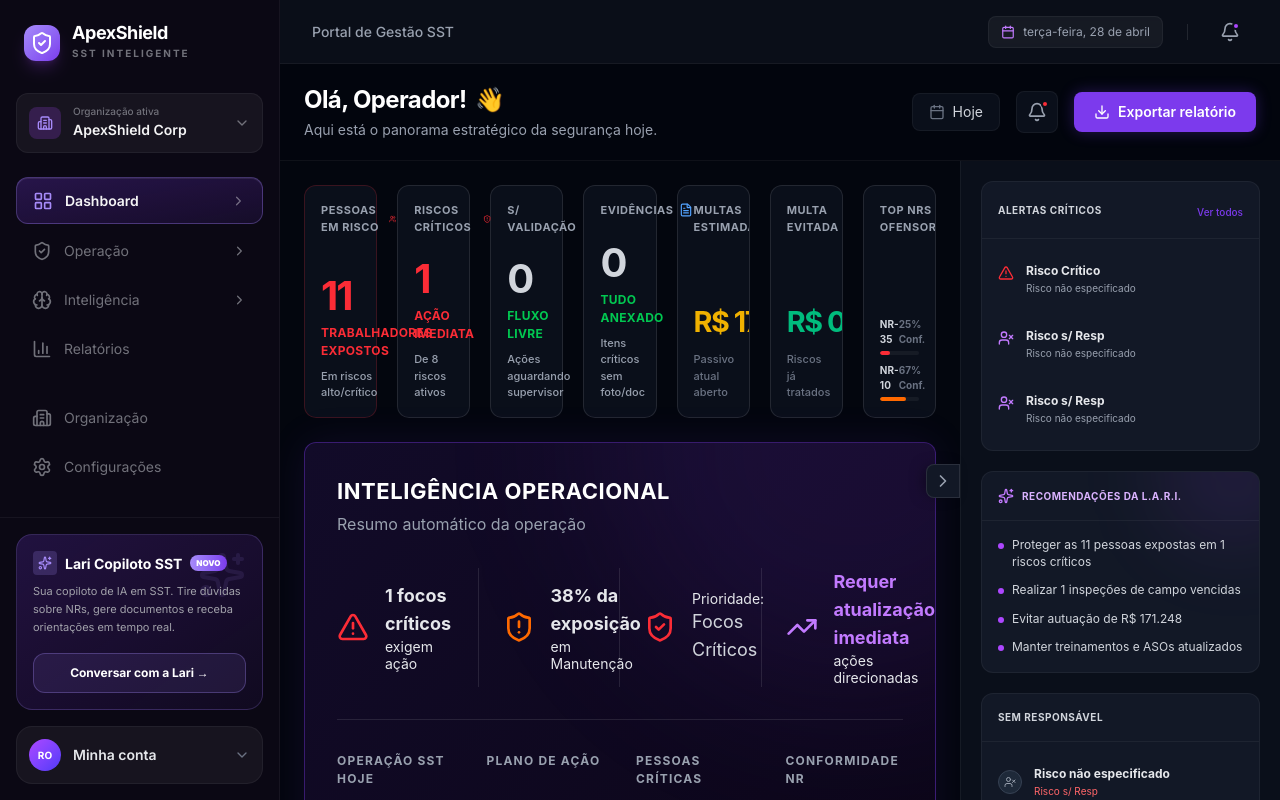
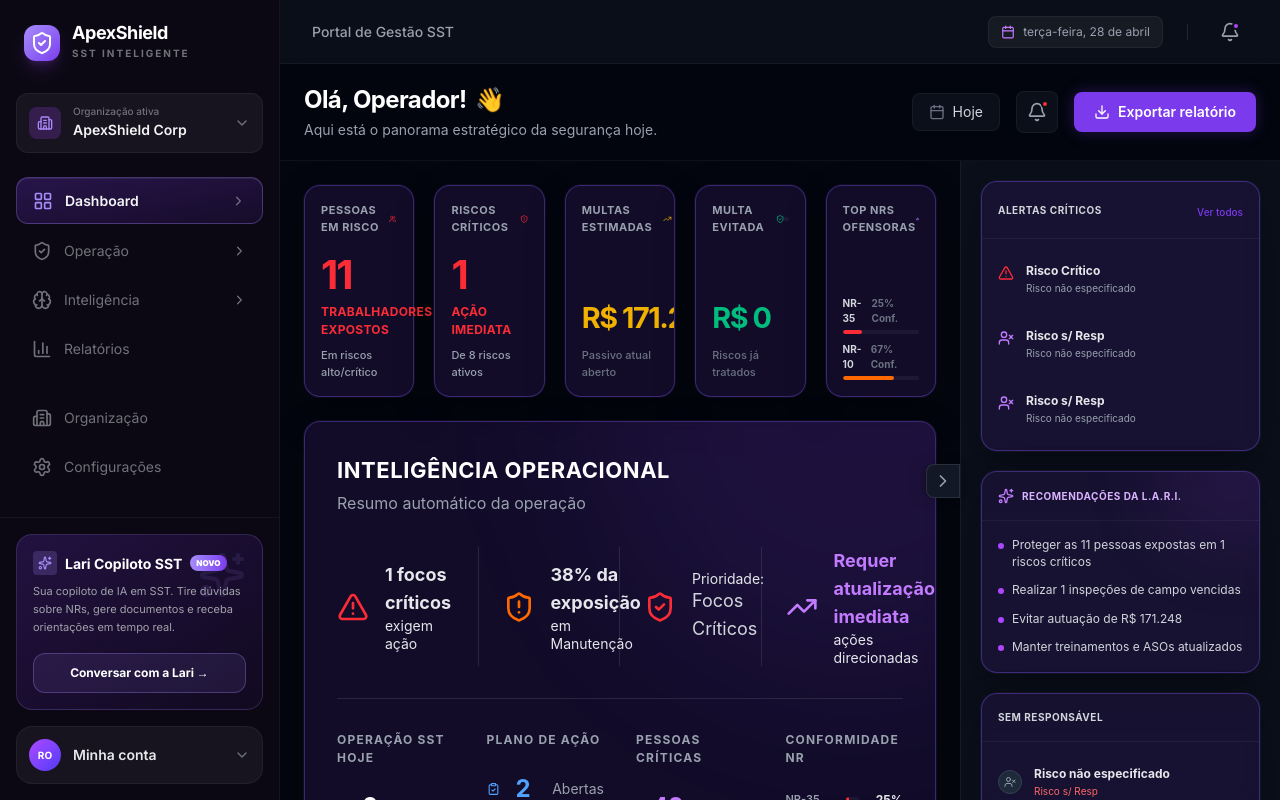
Before and after one commit to D0DZER44/Larion, a Next.js app: page / in a window 1280 px wide. Built offline with nearby package versions, Linux system fonts and the light colour scheme.

Commit message:
feat: Update dashboard card styling and layout
Refactor dashboard KPI card styling to use a new consistent visual theme with subtle animations. Adjust grid layout to accommodate potential future additions.

```diff
--- a/app/page.tsx
+++ b/app/page.tsx
@@ -890,9 +890,9 @@ export default function Dashboard() {
           </button>
 
           {/* KPIs SUPERIORES */}
-          <div className="grid grid-cols-1 md:grid-cols-3 xl:grid-cols-7 gap-5">
+          <div className="grid grid-cols-1 md:grid-cols-3 xl:grid-cols-5 gap-5">
             {/* NOVO KPI 0: Pessoas Expostas */}
-            <div className="bg-[#0a0f1a] p-4 rounded-xl border border-red-500/20 hover:border-red-500/50 transition-all duration-300 flex flex-col justify-between group relative flex-1">
+            <div className="bg-[rgba(46,24,88,0.38)] p-4 rounded-[16px] border border-[rgba(139,92,246,0.35)] shadow-[0_0_0_1px_rgba(139,92,246,0.08),0_18px_40px_rgba(0,0,0,0.28)] backdrop-blur-sm transition-all duration-300 hover:border-[rgba(168,85,247,0.55)] hover:bg-[rgba(55,28,105,0.48)] hover:shadow-[0_0_24px_rgba(139,92,246,0.16)] flex flex-col justify-between group relative flex-1">
               <div className="flex items-center justify-between mb-4 relative z-10">
                 <span className="text-[11px] font-bold text-gray-400 uppercase tracking-wider flex items-center gap-1.5">
                   Pessoas em Risco <Users className="w-3.5 h-3.5 text-red-500" />
@@ -915,7 +915,7 @@ export default function Dashboard() {
             </div>
 
             {/* KPI 1: Riscos Críticos Abertos */}
-            <div className="bg-[#0a0f1a] p-4 rounded-xl border border-white/10 hover:border-[#7c3aed]/50 transition-all duration-300 flex flex-col justify-between group relative flex-1">
+            <div className="bg-[rgba(46,24,88,0.38)] p-4 rounded-[16px] border border-[rgba(139,92,246,0.35)] shadow-[0_0_0_1px_rgba(139,92,246,0.08),0_18px_40px_rgba(0,0,0,0.28)] backdrop-blur-sm transition-all duration-300 hover:border-[rgba(168,85,247,0.55)] hover:bg-[rgba(55,28,105,0.48)] hover:shadow-[0_0_24px_rgba(139,92,246,0.16)] flex flex-col justify-between group relative flex-1">
               <div className="flex items-center justify-between mb-4 relative z-10">
                 <span className="text-[11px] font-bold text-gray-400 uppercase tracking-wider flex items-center gap-1.5">
                   Riscos Críticos <ShieldAlert className="w-3.5 h-3.5 text-red-500" />
@@ -933,52 +933,8 @@ export default function Dashboard() {
               </div>
             </div>
 
-            {/* KPI 3: Ações s/ Validação */}
-            <div className="bg-[#0a0f1a] p-4 rounded-xl border border-white/10 hover:border-[#7c3aed]/50 transition-all duration-300 flex flex-col justify-between group relative flex-1">
-              <div className="flex items-center justify-between mb-4">
-                <span className="text-[11px] font-bold text-gray-400 uppercase tracking-wider group-hover:text-gray-300 transition-colors">s/ Validação</span>
-                <CheckSquare className={`w-4 h-4 ${metrics.actionsAwaitingValidation > 0 ? 'text-orange-500' : 'text-gray-500'}`} />
-              </div>
-              <div className="mt-auto pt-2">
-                <div className={`text-[2.5rem] leading-none font-bold tracking-tighter mb-2 ${metrics.actionsAwaitingValidation > 0 ? 'text-orange-500' : 'text-gray-300'}`}>
-                  {metrics.actionsAwaitingValidation}
-                </div>
-                {metrics.actionsAwaitingValidation > 0 ? (
-                  <div className="text-[12px] text-orange-500 font-bold mb-2 uppercase tracking-wide">Aguardando Aval</div>
-                ) : (
-                  <div className="text-[12px] text-green-500 font-bold mb-2 uppercase tracking-wide">Fluxo Livre</div>
-                )}
-                <div className="flex flex-col gap-1 text-[11px] text-gray-400 font-medium">
-                   Ações aguardando supervisor
-                </div>
-              </div>
-            </div>
-
-            {/* KPI 4: Evidências Pendentes */}
-            <div className="bg-[#0a0f1a] p-4 rounded-xl border border-white/10 hover:border-[#7c3aed]/50 transition-all duration-300 flex flex-col justify-between group relative flex-1">
-              <div className="flex items-center justify-between mb-4 relative z-10">
-                <span className="text-[11px] font-bold text-gray-400 uppercase tracking-wider flex items-center gap-1.5">
-                  Evidências <FileText className="w-3.5 h-3.5 text-blue-400" />
-                </span>
-                <Info className="w-4 h-4 text-gray-500 opacity-50" />
-              </div>
-              <div className="relative z-10 mt-auto flex flex-col pt-1">
-                <div className={`text-[2.5rem] leading-none font-bold tracking-tighter mb-2 ${metrics.missingEvidenceCount > 0 ? 'text-blue-400' : 'text-gray-300'}`}>
-                  {metrics.missingEvidenceCount}
-                </div>
-                {metrics.missingEvidenceCount > 0 ? (
-                  <div className="text-[12px] text-blue-400 font-bold mb-2 uppercase tracking-wide">Anexo Pendente</div>
-                ) : (
-                  <div className="text-[12px] text-green-500 font-bold mb-2 uppercase tracking-wide">Tudo Anexado</div>
-                )}
-                <div className="flex items-center gap-1.5 text-[11px] font-medium text-gray-400">
-                  <span>Itens críticos sem foto/doc</span>
-                </div>
-              </div>
-            </div>
-
             {/* KPI 5: Multas Estimadas em Aberto */}
-            <div className="bg-[#0a0f1a] p-4 rounded-xl border border-white/10 hover:border-[#7c3aed]/50 transition-all duration-300 relative overflow-hidden flex flex-col justify-between group flex-1">
+            <div className="bg-[rgba(46,24,88,0.38)] p-4 rounded-[16px] border border-[rgba(139,92,246,0.35)] shadow-[0_0_0_1px_rgba(139,92,246,0.08),0_18px_40px_rgba(0,0,0,0.28)] backdrop-blur-sm transition-all duration-300 hover:border-[rgba(168,85,247,0.55)] hover:bg-[rgba(55,28,105,0.48)] hover:shadow-[0_0_24px_rgba(139,92,246,0.16)] relative overflow-hidden flex flex-col justify-between group flex-1">
               <div className="flex items-center justify-between mb-4 relative z-10">
                 <span className="text-[11px] font-bold text-gray-400 uppercase tracking-wider flex items-center gap-1.5">
                   Multas Estimadas <TrendingUp className="w-3.5 h-3.5 text-yellow-500" />
@@ -996,7 +952,7 @@ export default function Dashboard() {
             </div>
 
             {/* KPI 6: Multa Evitada */}
-            <div className="bg-[#0a0f1a] p-4 rounded-xl border border-white/10 hover:border-[#7c3aed]/50 transition-all duration-300 relative overflow-hidden flex flex-col justify-between group flex-1">
+            <div className="bg-[rgba(46,24,88,0.38)] p-4 rounded-[16px] border border-[rgba(139,92,246,0.35)] shadow-[0_0_0_1px_rgba(139,92,246,0.08),0_18px_40px_rgba(0,0,0,0.28)] backdrop-blur-sm transition-all duration-300 hover:border-[rgba(168,85,247,0.55)] hover:bg-[rgba(55,28,105,0.48)] hover:shadow-[0_0_24px_rgba(139,92,246,0.16)] relative overflow-hidden flex flex-col justify-between group flex-1">
               <div className="flex items-center justify-between mb-4 relative z-10">
                 <span className="text-[11px] font-bold text-gray-400 uppercase tracking-wider flex items-center gap-1.5">
                   Multa Evitada <ShieldCheck className="w-3.5 h-3.5 text-emerald-500" />
@@ -1014,7 +970,7 @@ export default function Dashboard() {
             </div>
 
             {/* KPI 7: NRs com mais Não Conformidades */}
-            <div className="bg-[#0a0f1a] p-4 rounded-xl border border-white/10 hover:border-[#7c3aed]/50 transition-all duration-300 flex flex-col justify-between group relative flex-1 overflow-hidden">
+            <div className="bg-[rgba(46,24,88,0.38)] p-4 rounded-[16px] border border-[rgba(139,92,246,0.35)] shadow-[0_0_0_1px_rgba(139,92,246,0.08),0_18px_40px_rgba(0,0,0,0.28)] backdrop-blur-sm transition-all duration-300 hover:border-[rgba(168,85,247,0.55)] hover:bg-[rgba(55,28,105,0.48)] hover:shadow-[0_0_24px_rgba(139,92,246,0.16)] flex flex-col justify-between group relative flex-1 overflow-hidden">
                <div className="flex items-center justify-between mb-3 shrink-0">
                   <span className="text-[11px] font-bold text-gray-400 uppercase tracking-wider">Top NRs Ofensoras</span>
                   <HardHat className="w-4 h-4 text-purple-400" />
@@ -1036,7 +992,7 @@ export default function Dashboard() {
           </div>
 
           {/* INTELIGÊNCIA OPERACIONAL (CARD PRINCIPAL) */}
-          <div className="bg-gradient-to-br from-[#120b29] to-[#0a0514] border border-[#7c3aed]/40 p-6 sm:p-8 rounded-xl relative overflow-hidden shadow-[0_0_40px_rgba(124,58,237,0.1)]">
+          <div className="bg-[rgba(46,24,88,0.38)] border border-[rgba(139,92,246,0.35)] p-6 sm:p-8 rounded-[16px] relative overflow-hidden shadow-[0_0_0_1px_rgba(139,92,246,0.08),0_18px_40px_rgba(0,0,0,0.28)] backdrop-blur-sm transition-all duration-300 hover:border-[rgba(168,85,247,0.55)] hover:bg-[rgba(55,28,105,0.48)] hover:shadow-[0_0_24px_rgba(139,92,246,0.16)]">
             <div className="absolute top-0 right-0 w-[500px] h-[500px] bg-[#7c3aed]/10 rounded-full blur-[80px] -translate-y-1/2 translate-x-1/3 pointer-events-none"></div>
 
             <div className="relative z-10 mb-8 border-b border-white/10 pb-8">
@@ -1185,8 +1141,8 @@ export default function Dashboard() {
           {/* LINHA ABAIXO DO CARD PRINCIPAL */}
           <div className="grid grid-cols-1 lg:grid-cols-[1.3fr_1fr_1.7fr] gap-5">
             {/* 1. Riscos que exigem ação */}
-            <div className="bg-[#0a0f1a] border border-white/10 hover:border-[#7c3aed]/50 transition-all duration-300 rounded-xl flex flex-col overflow-hidden">
-              <div className="px-4 sm:px-5 py-0 border-b border-white/5 flex items-center justify-between bg-[#0b0f19] h-[55px]">
+            <div className="bg-[rgba(46,24,88,0.38)] border border-[rgba(139,92,246,0.35)] shadow-[0_0_0_1px_rgba(139,92,246,0.08),0_18px_40px_rgba(0,0,0,0.28)] backdrop-blur-sm transition-all duration-300 hover:border-[rgba(168,85,247,0.55)] hover:bg-[rgba(55,28,105,0.48)] hover:shadow-[0_0_24px_rgba(139,92,246,0.16)] rounded-[16px] flex flex-col overflow-hidden">
+              <div className="px-4 sm:px-5 py-0 border-b border-white/5 flex items-center justify-between bg-[#0b0f19]/30 h-[55px]">
                 <h3 className="text-[11px] font-bold text-[#b48bf8] uppercase tracking-wider">Riscos que exigem ação</h3>
                 <Link href="/riscos">
                   <span className="text-[11px] text-[#7c3aed] font-medium cursor-pointer hover:underline">Ver todos</span>
@@ -1252,8 +1208,8 @@ export default function Dashboard() {
             </div>
 
             {/* 2. Risco por Setor */}
-            <div className="bg-[#0a0f1a] border border-white/10 hover:border-[#7c3aed]/50 transition-all duration-300 rounded-xl flex flex-col overflow-hidden">
-               <div className="px-4 sm:px-5 py-0 border-b border-white/5 flex flex-col justify-center bg-[#0b0f19] h-[55px]">
+            <div className="bg-[rgba(46,24,88,0.38)] border border-[rgba(139,92,246,0.35)] shadow-[0_0_0_1px_rgba(139,92,246,0.08),0_18px_40px_rgba(0,0,0,0.28)] backdrop-blur-sm transition-all duration-300 hover:border-[rgba(168,85,247,0.55)] hover:bg-[rgba(55,28,105,0.48)] hover:shadow-[0_0_24px_rgba(139,92,246,0.16)] rounded-[16px] flex flex-col overflow-hidden">
+               <div className="px-4 sm:px-5 py-0 border-b border-white/5 flex flex-col justify-center bg-[#0b0f19]/30 h-[55px]">
                 <h3 className="text-[11px] font-bold text-gray-300 uppercase tracking-wider">Risco por Setor</h3>
               </div>
               <div className="p-4 sm:px-5 sm:py-3 flex-1 flex flex-col items-center justify-center gap-4">
@@ -1315,8 +1271,8 @@ export default function Dashboard() {
             </div>
 
             {/* 3. Evolução da Segurança */}
-            <div className="bg-[#0a0f1a] border border-white/10 hover:border-[#7c3aed]/50 transition-all duration-300 rounded-xl flex flex-col overflow-hidden">
-              <div className="px-4 sm:px-5 py-0 border-b border-white/5 flex items-center justify-between bg-[#0b0f19] h-[55px]">
+            <div className="bg-[rgba(46,24,88,0.38)] border border-[rgba(139,92,246,0.35)] shadow-[0_0_0_1px_rgba(139,92,246,0.08),0_18px_40px_rgba(0,0,0,0.28)] backdrop-blur-sm transition-all duration-300 hover:border-[rgba(168,85,247,0.55)] hover:bg-[rgba(55,28,105,0.48)] hover:shadow-[0_0_24px_rgba(139,92,246,0.16)] rounded-[16px] flex flex-col overflow-hidden">
+              <div className="px-4 sm:px-5 py-0 border-b border-white/5 flex items-center justify-between bg-[#0b0f19]/30 h-[55px]">
                 <div className="flex items-center gap-3">
                   <div className="bg-[#7c3aed]/20 p-1.5 rounded-lg border border-[#7c3aed]/30">
                     <ShieldCheck className="w-4 h-4 text-[#7c3aed]" />
@@ -1373,7 +1329,7 @@ export default function Dashboard() {
 
                 {/* Right Side (Card) */}
                 <div className="shrink-0 w-full sm:w-[130px] flex flex-col justify-center">
-                  <div className="bg-[#121826] border border-white/5 rounded-xl p-4 flex flex-col items-start w-full h-full justify-center">
+                  <div className="bg-[rgba(46,24,88,0.2)] border border-[#7c3aed]/20 rounded-xl p-4 flex flex-col items-start w-full h-full justify-center">
                     <span className="text-[10px] text-gray-400 font-medium mb-1">Risco atual</span>
                     <div className="text-3xl font-bold text-[#b48bf8] leading-none mb-1">{metrics.operationalScore}</div>
                     <span className="text-[11px] text-green-400 font-medium mb-4">{metrics.scoreClass}</span>
@@ -1402,7 +1358,7 @@ export default function Dashboard() {
         <div className={`hidden xl:flex flex-col bg-[#0a0f1a] border-l border-white/5 h-full overflow-y-auto overflow-x-hidden custom-scrollbar shrink-0 transition-all duration-300 ease-in-out ${isSidebarOpen ? 'w-[320px] p-5 space-y-5 opacity-100' : 'w-0 p-0 opacity-0 border-none'}`}>
 
           {/* Card 1: Alertas Críticos */}
-          <div className="bg-[#121826] border border-white/5 rounded-xl flex flex-col overflow-hidden shrink-0">
+          <div className="bg-[rgba(46,24,88,0.38)] border border-[rgba(139,92,246,0.35)] shadow-[0_0_0_1px_rgba(139,92,246,0.08),0_18px_40px_rgba(0,0,0,0.28)] backdrop-blur-sm transition-all duration-300 hover:border-[rgba(168,85,247,0.55)] hover:bg-[rgba(55,28,105,0.48)] hover:shadow-[0_0_24px_rgba(139,92,246,0.16)] rounded-[16px] flex flex-col overflow-hidden shrink-0">
             <div className="p-4 border-b border-white/5 flex items-center justify-between">
               <h3 className="text-[10px] font-bold text-gray-300 uppercase tracking-wider">Alertas Críticos</h3>
               <Link href="/riscos">
@@ -1425,14 +1381,21 @@ export default function Dashboard() {
           </div>
 
           {/* Card 2: Recomendações da Lari */}
-          <div className="bg-[#121826] border border-white/5 rounded-xl flex flex-col overflow-hidden shrink-0 relative">
+          <div className="bg-[rgba(46,24,88,0.38)] border border-[rgba(139,92,246,0.35)] shadow-[0_0_0_1px_rgba(139,92,246,0.08),0_18px_40px_rgba(0,0,0,0.28)] backdrop-blur-sm transition-all duration-300 hover:border-[rgba(168,85,247,0.55)] hover:bg-[rgba(55,28,105,0.48)] hover:shadow-[0_0_24px_rgba(139,92,246,0.16)] rounded-[16px] flex flex-col overflow-hidden shrink-0 relative">
             <div className="absolute top-0 right-0 w-[150px] h-[150px] bg-purple-500/10 rounded-full blur-[40px] -translate-y-1/2 translate-x-1/3 pointer-events-none"></div>
-            <div className="p-4 border-b border-white/5 flex items-center gap-2 relative z-10">
+            <div className="p-4 border-b border-white/5 flex items-center justify-between relative z-10">
+              <div className="flex items-center gap-2">
                 <Sparkles className="w-4 h-4 text-purple-400" />
                 <h3 className="text-[10px] font-bold text-purple-300 uppercase tracking-wider">Recomendações da L.A.R.I.</h3>
               </div>
+              {metrics.lariRecommendations.length > 4 && (
+                <Link href="/central">
+                  <span className="text-[9px] text-[#7c3aed] font-bold hover:underline cursor-pointer uppercase">Ver todas</span>
+                </Link>
+              )}
+            </div>
             <div className="p-4 space-y-3 relative z-10">
-              {metrics.lariRecommendations.length > 0 ? metrics.lariRecommendations.map((rec: string, i: number) => (
+              {metrics.lariRecommendations.length > 0 ? metrics.lariRecommendations.slice(0, 4).map((rec: string, i: number) => (
                  <div key={i} className="flex gap-2 items-start">
                     <div className="w-1.5 h-1.5 rounded-full bg-purple-500 mt-1.5 shrink-0"></div>
                     <p className="text-xs text-gray-300 leading-snug">{rec}</p>
@@ -1444,7 +1407,7 @@ export default function Dashboard() {
           </div>
 
           {/* Card 3: Itens Sem Responsável */}
-          <div className="bg-[#121826] border border-white/5 rounded-xl flex flex-col overflow-hidden shrink-0">
+          <div className="bg-[rgba(46,24,88,0.38)] border border-[rgba(139,92,246,0.35)] shadow-[0_0_0_1px_rgba(139,92,246,0.08),0_18px_40px_rgba(0,0,0,0.28)] backdrop-blur-sm transition-all duration-300 hover:border-[rgba(168,85,247,0.55)] hover:bg-[rgba(55,28,105,0.48)] hover:shadow-[0_0_24px_rgba(139,92,246,0.16)] rounded-[16px] flex flex-col overflow-hidden shrink-0">
             <div className="p-4 border-b border-white/5 flex items-center justify-between">
               <h3 className="text-[10px] font-bold text-gray-300 uppercase tracking-wider">Sem Responsável</h3>
             </div>
@@ -1466,7 +1429,7 @@ export default function Dashboard() {
           </div>
 
           {/* Card 4: Últimos Riscos e Ações */}
-          <div className="bg-[#121826] border border-white/5 rounded-xl flex flex-col overflow-hidden shrink-0">
+          <div className="bg-[rgba(46,24,88,0.38)] border border-[rgba(139,92,246,0.35)] shadow-[0_0_0_1px_rgba(139,92,246,0.08),0_18px_40px_rgba(0,0,0,0.28)] backdrop-blur-sm transition-all duration-300 hover:border-[rgba(168,85,247,0.55)] hover:bg-[rgba(55,28,105,0.48)] hover:shadow-[0_0_24px_rgba(139,92,246,0.16)] rounded-[16px] flex flex-col overflow-hidden shrink-0">
             <div className="p-4 border-b border-white/5 flex items-center justify-between">
               <h3 className="text-[10px] font-bold text-gray-300 uppercase tracking-wider">Recentes (Riscos e Ações)</h3>
             </div>
@@ -1488,33 +1451,7 @@ export default function Dashboard() {
               )}
             </div>
           </div>
-
-          {/* Card 4: L.A.R.I */}
-          <div className="bg-[#0b0f19] border border-white/5 rounded-xl p-5 flex flex-col items-center text-center mt-auto shrink-0 relative">
-            <div className="flex items-center gap-3 w-full mb-3">
-              <div className="w-12 h-12 rounded-full bg-[#1e1145] flex items-center justify-center shrink-0">
-                <Bot className="w-6 h-6 text-[#a78bfa]" />
         </div>
-              <div className="flex flex-col items-start px-2">
-                <div className="flex items-center gap-2">
-                  <h3 className="text-xl font-bold text-white tracking-widest">L.A.R.I.</h3>
-                  <span className="text-[10px] font-bold px-2 py-0.5 rounded-full bg-purple-500/20 text-purple-400 border border-purple-500/30">BETA</span>
-                </div>
-              </div>
-            </div>
-            <p className="text-sm text-gray-400 font-medium mb-6 text-left w-full px-1">
-              Seu assistente IA para segurança do trabalho.
-            </p>
-            <Link href="/chat" className="w-full">
-              <button className="w-full bg-[#1e1145] hover:bg-[#2d1b6e] text-purple-100 py-3 rounded-lg flex items-center justify-center gap-2 font-medium transition-colors border border-purple-500/20">
-                <MessageSquare className="w-5 h-5 opacity-70" />
-                Abrir chat
-              </button>
-            </Link>
-          </div>
-
-        </div>
-
       </div>
     </div>
   );
```
Lines whose indentation alone changed are shown as unchanged.
